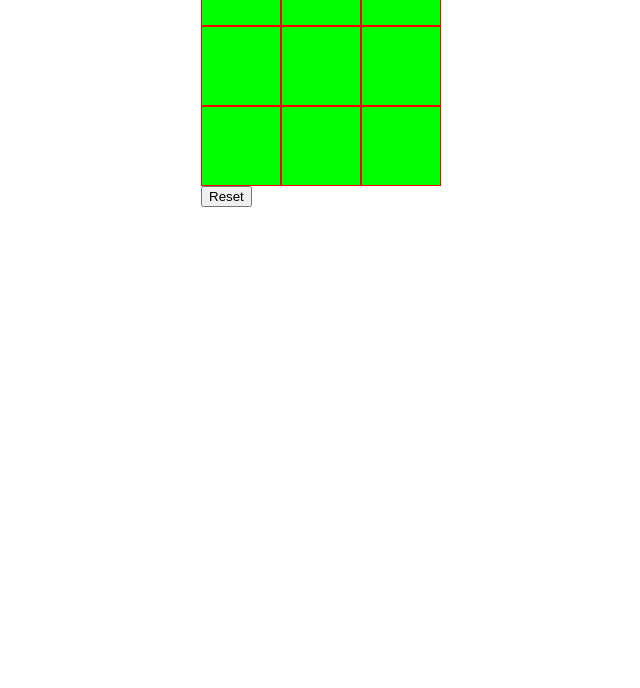
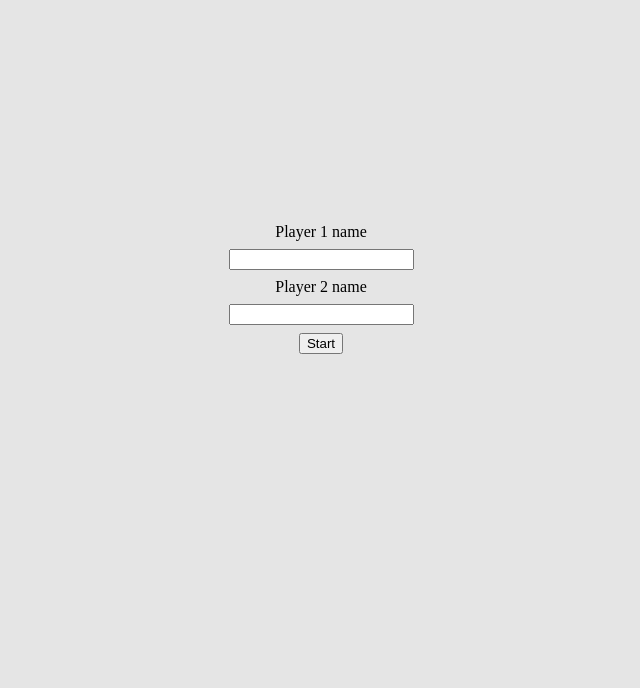
Before and after one commit to R894/tictactoe, a plain HTML site: page index.html in a window 1280 px wide. Shown: the part 112-800 px from the top of the page, without its empty margins (319-959 px from the left). Drawn offline with Linux system fonts and the light colour scheme.

Commit message:
add start form

```diff
--- a/index.html
+++ b/index.html
@@ -6,13 +6,20 @@
   <link rel="stylesheet" href="style.css">
 </head>
 <body>
-    <div class="header"><p>tic-tac-toe</p></div>
+    <div class="header"><p>Tic-Tac-Toe</p></div>
 
     <div class="popup-container" id="popup-container">
         <div class="popup">wow someone won gee</div>
         <button class="reset">Reset</button>
     </div>
 
+    <form id="start-form">
+        <label for="player1">Player 1 name</label>
+        <input type="text" id="player1" required>
+        <label for="player2" >Player 2 name</label>
+        <input type="text" id="player2" required>
+        <button type="submit">Start</button>
+    </form>
     <div class="content">
         <div class="board">
             <button class="item" data="0"></button>
--- a/script.js
+++ b/script.js
@@ -92,9 +92,26 @@ const GameBoard = (() => {
         startGame
     };
 
+})();
+
+const displayController = ((gb) => {
+    let form = document.getElementById("start-form");
+    let formButton = document.querySelector("[type='submit']");
+    let player1 = document.getElementById("player1");
+    let player2 = document.getElementById("player2");
+    let content = document.querySelector(".content");
+
+    form.addEventListener("submit", function (e){
+        e.preventDefault();
+        gb.setPlayerOne(player1.value);
+        gb.setPlayerTwo(player2.value);
+        form.style.display = "none";
+        content.style.display = "block";
+    });
 });
 
-let n =  GameBoard();
-n.setPlayerOne('Steve');
-n.setPlayerTwo('Jason');
+
+
+let n =  GameBoard;
+displayController(n);
 n.startGame();
--- a/style.css
+++ b/style.css
@@ -1,12 +1,35 @@
 html{
     height: 100vh;
     width: auto;
+}
+
+.header{
+    font-size: 2rem;
 }
 
 .board{
     display: grid;
     grid-template-columns: 5rem 5rem 5rem;
     grid-template-rows: 5rem 5rem 5rem;
+}
+
+#start-form{
+
+    position: fixed;
+    display: flex;
+    top: 0;
+    left: 0;
+    background-color: rgba(0, 0, 0, 0.1);
+    width: 100%;
+    height: 100%;
+    flex-direction: column;
+    justify-content: center;
+    align-items: center;
+    gap:0.5rem;
+}
+
+.content{
+    display:none;
 }
 
 .popup-container {
@@ -18,7 +41,7 @@ html{
     left: 0;
     width: 100%;
     height: 100%;
-    background-color: rgba(0, 0, 0, 0.5);
+    background-color: rgba(0, 0, 0, 0.1);
     justify-content: center;
     align-items: center;
     z-index: 9999;
```
